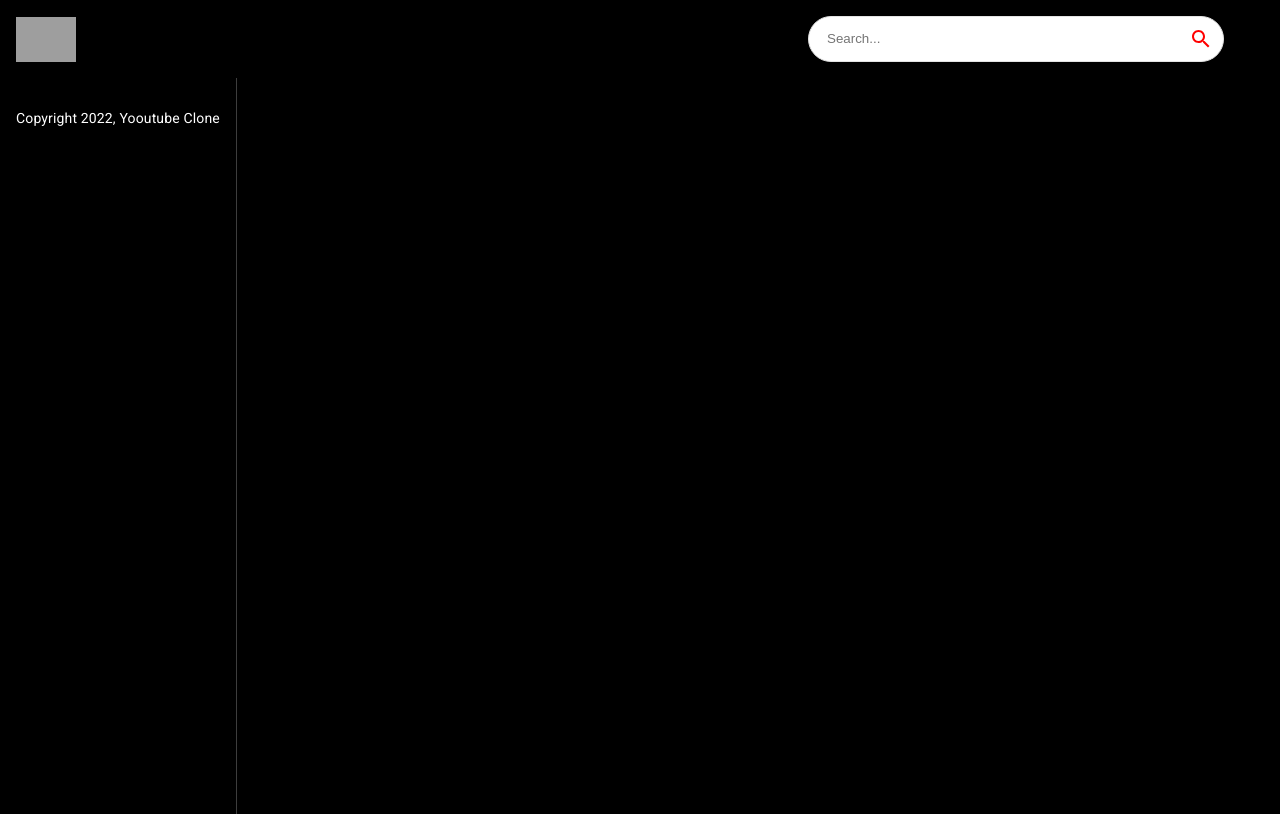
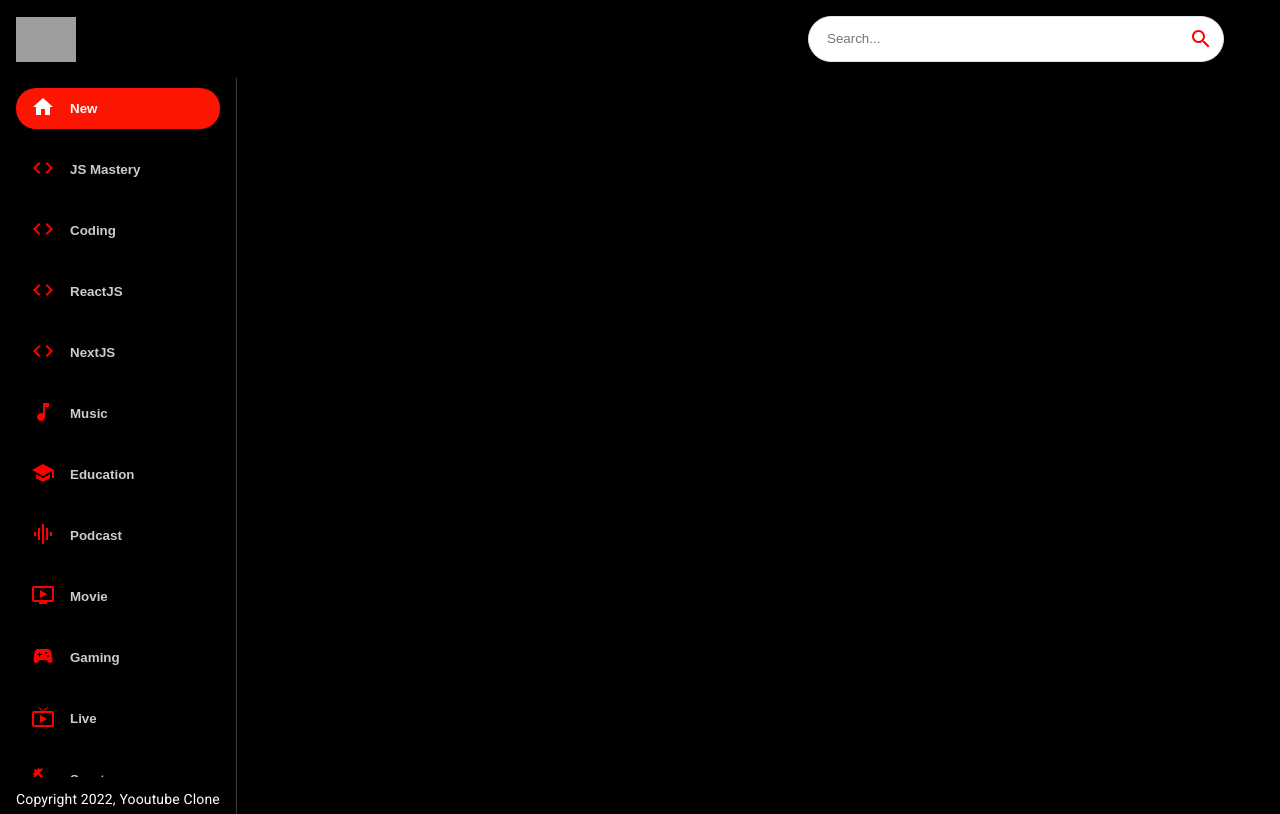
Before and after one commit to Akib7/youtube_clone, a React (Create React App) app: page / in a window 1280 px wide. Built offline with nearby package versions, Linux system fonts and the light colour scheme; grey boxes are pictures that could not be loaded.

Commit message:
implented the frontend of the sidebar

```diff
--- a/src/components/feed/feed.jsx
+++ b/src/components/feed/feed.jsx
@@ -1,6 +1,7 @@
 import { useState, useEffect } from "react";
 
 import { Box, Stack, Typography } from "@mui/material";
+import Sidebar from "../sidebar/sidebar";
 
 const Feed = () => {
   return (
@@ -12,7 +13,7 @@
           px: { sx: 0, md: 2 },
         }}
       >
-        Sidebar
+        <Sidebar />
         <Typography
           className="copyright"
           variant="body2"
--- a/src/components/index.js
+++ b/src/components/index.js
@@ -4,3 +4,4 @@
 export { default as ChannelDetails } from "./channel-details/channel-details";
 export { default as SearchFeed } from "./search-feed/search-feed";
 export { default as SeacrhBar } from "./search-bar/search-bar";
+export { default as Sidebar } from "./sidebar/sidebar";
--- /dev/null
+++ b/src/components/sidebar/sidebar.jsx
@@ -0,0 +1,44 @@
+import { Stack } from "@mui/material";
+
+import { categories } from "../../utils/constants";
+
+const selectedCategory = "New";
+
+const Sidebar = () => (
+  <Stack
+    direction="row"
+    sx={{
+      overflowY: "auto",
+      height: { sx: "auto", md: "95%" },
+      flexDirection: { md: "column" },
+    }}
+  >
+    {categories.map((category) => (
+      <button
+        className="category-btn"
+        style={{
+          background: category.name === selectedCategory && "#FC1503",
+          color: "white",
+        }}
+        key={category.name}
+      >
+        <span
+          style={{
+            color: category.name === selectedCategory ? "white" : "red",
+            marginRight: "15px",
+          }}
+        >
+          {category.icon}
+        </span>
+        <span
+          style={{ opacity: category.name === selectedCategory ? "1" : "0.8" }}
+        >
+          {category.name}
+        </span>
+      </button>
+    ))}{" "}
+    {/*while returning intantly use ()*/}
+  </Stack>
+);
+
+export default Sidebar;
```
